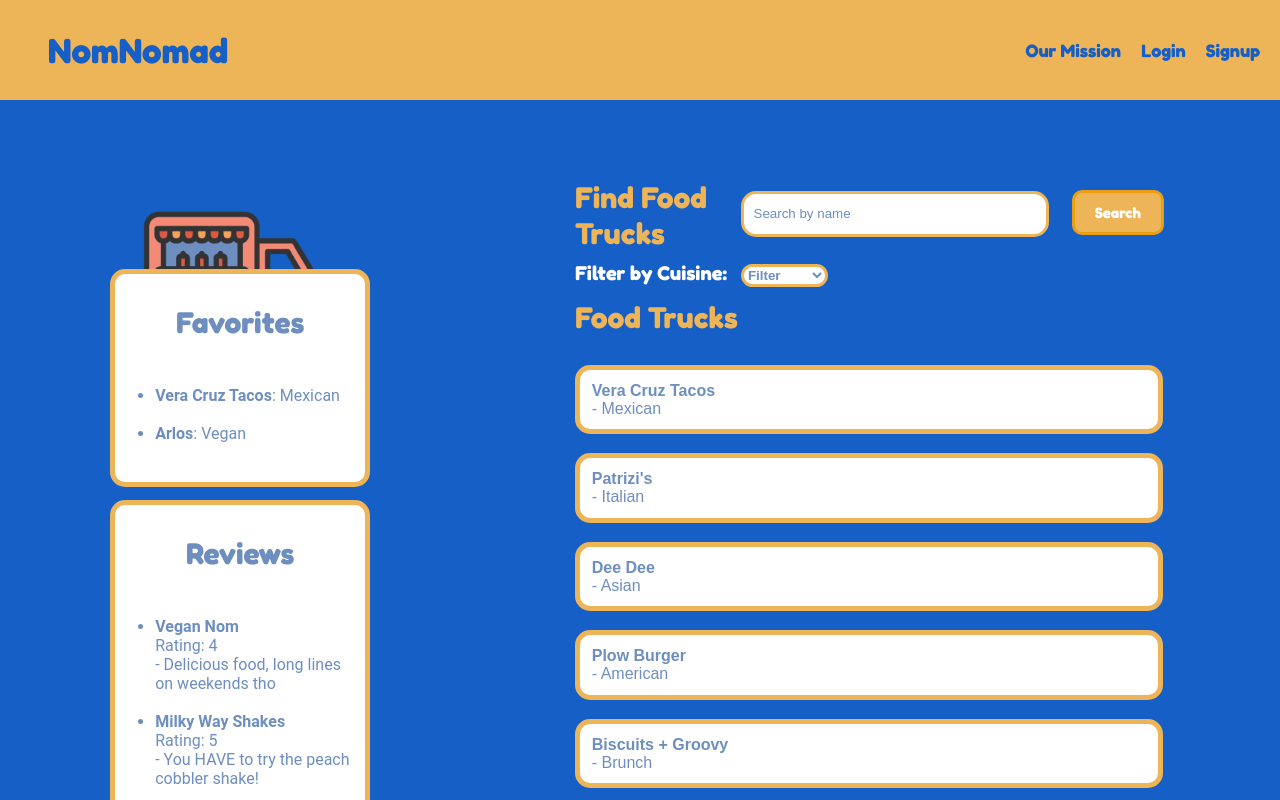
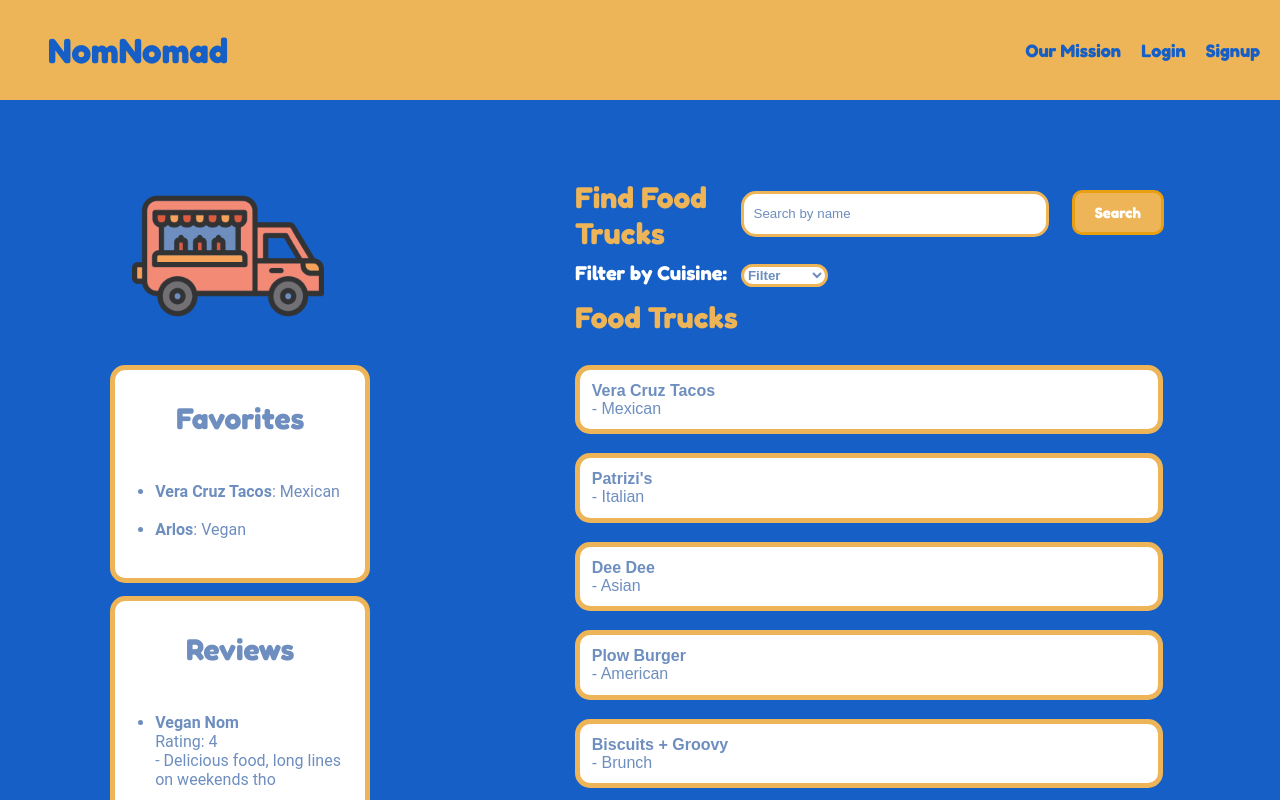
Before and after one commit to Volcomix13/03-Nom-Nomad, a React (Create React App) app in the folder client/: page /dashboard in a window 1280 px wide. Shown: the top 800 px of the page. Built offline with nearby package versions, Linux system fonts and the light colour scheme; a web font is replaced by a local one.

Commit message:
fixed positioning issue so the truck doesnt go away when u filter the cuisne results

```diff
--- a/client/src/index.css
+++ b/client/src/index.css
@@ -375,7 +375,7 @@ input::placeholder {
   flex-direction: row;
   align-items: center;
   justify-content: space-around;
-
+  height: 100%;
 }
 
 #db-truck-logo {
@@ -383,10 +383,11 @@ input::placeholder {
   height: 12rem;
   background-image: url("../public/food-truck.png");
   background-size: 100%;
-  position: absolute;
+  position: relative;
   left: 10.5%;
   bottom: 54%;
   z-index: -1;
+  margin: 0;
 }
 
 #favs-reviews {
--- a/client/src/pages/dashboard.js
+++ b/client/src/pages/dashboard.js
@@ -14,8 +14,9 @@ const Dashboard = () => {
 
     return (
         <div className="dashboard-container">
-            <div id="db-truck-logo"> </div>
+
             <div id="favs-reviews">
+                <div id="db-truck-logo"> </div>
                 <div className="favorite-food-trucks" id="fav-trucks">
                 <h3>Favorites</h3>
                 <ul>
```
